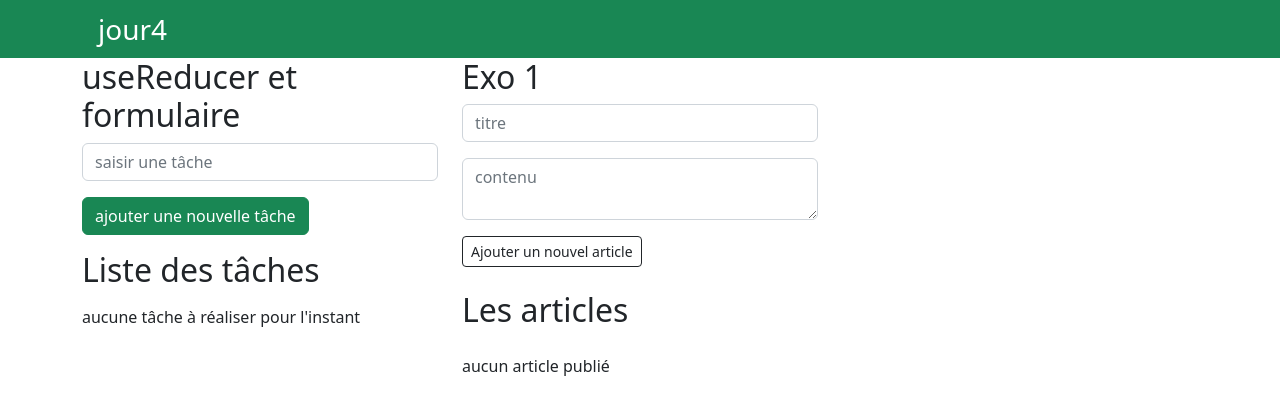
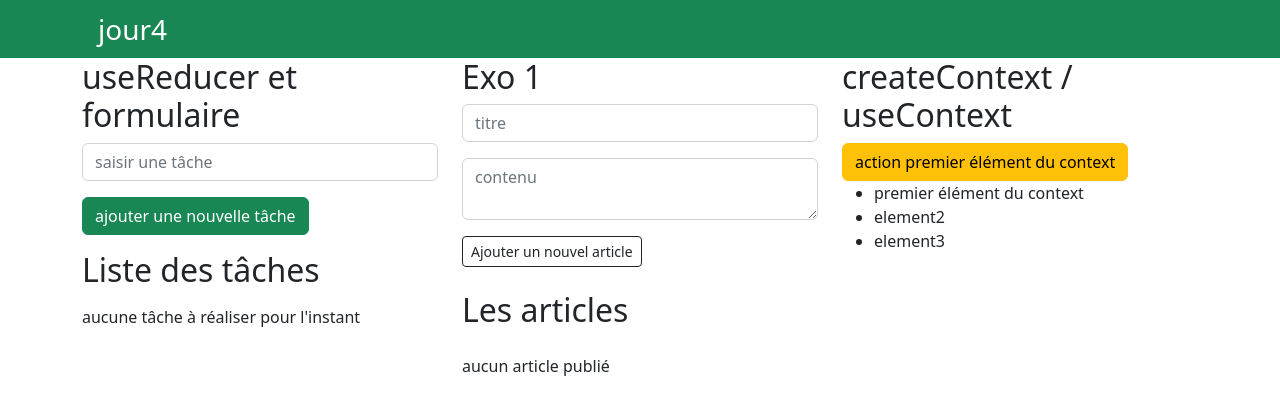
Before and after one commit to webdevproformation/react-greta-dec2022, a React (Vite) app in the folder 04-jour4/: page / in a window 1280 px wide. Shown: the top 414 px of the page. Built offline with nearby package versions, Linux system fonts and the light colour scheme; the HTML template or start-up script is replaced by a standard one.

Commit message:
présentation useContext / createContext

```diff
--- a/04-jour4/src/App.jsx
+++ b/04-jour4/src/App.jsx
@@ -2,8 +2,12 @@ import Menu from "./composants/Menu";
 import { Container , Row, Col } from "react-bootstrap"
 import Todo from "./composants/Todo";
 import Exo1 from "./composants/Exo1";
+import Action from "./composants/Action";
+import Liste from "./composants/Liste";
+import { ListeContextProvider } from "./contexts/listeContext";
 
 const App = () => {
+
   return ( <>
     <Menu text="jour4"/>
     <Container>
@@ -14,6 +18,14 @@ const App = () => {
         <Col xs={4}>
           <Exo1 />
         </Col>
+        <Col xs={4}>
+          <h2>createContext / useContext</h2>
+          {/** j'emballe les deux composants frères avec le ListeContextProvider  */}
+          <ListeContextProvider>
+            <Action />
+            <Liste />
+          </ListeContextProvider>
+        </Col>
       </Row>
     </Container>
   </> );
--- a/04-jour4/src/composants/Action.jsx
+++ b/04-jour4/src/composants/Action.jsx
@@ -1,8 +1,13 @@
-import {Button} from "react-bootstrap"
+import { Button } from "react-bootstrap"
+
+import { ListeContext } from "../contexts/listeContext" // store
+import { useContext } from "react" // hook pour utiliser le store
+
 
 const Action = () => {
+    const valeurs = useContext(ListeContext) // ["element1", "element2", "element3"]
     return (
-        <Button variant="warning">action</Button>
+        <Button variant="warning">action {valeurs[0]}</Button>
     );
 }
 
--- a/04-jour4/src/composants/Liste.jsx
+++ b/04-jour4/src/composants/Liste.jsx
@@ -1,5 +1,13 @@
+import { ListeContext } from "../contexts/listeContext" // store
+import { useContext } from "react" // hook pour utiliser le store
+
 const Liste = () => {
-    return ( <p>je suis une liste</p> );
+    const valeurs = useContext(ListeContext)
+    return ( <ul>
+        {valeurs.map(function(item, index){
+            return <li key={index}>{item}</li>
+        })}
+    </ul> );
 }
 
 export default Liste;
--- /dev/null
+++ b/04-jour4/src/contexts/listeContext.jsx
@@ -0,0 +1,12 @@
+import { createContext } from "react"
+
+export const ListeContext = createContext();
+// ListeContext === store => contexte variable qui contient le state que l'on veut partager entre plusieurs composants
+
+// un composant qui va permettre de fournir à tous ses composants enfants / petit enfant les données du store
+export const ListeContextProvider = (props) => {
+    const data = ["premier élément du context", "element2", "element3"]
+    return <ListeContext.Provider value={data}>
+        { props.children }
+    </ListeContext.Provider>
+}
```
